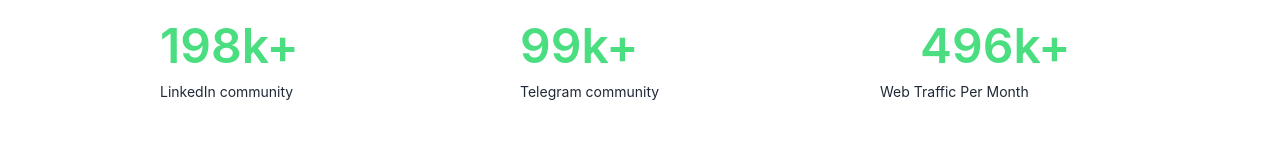
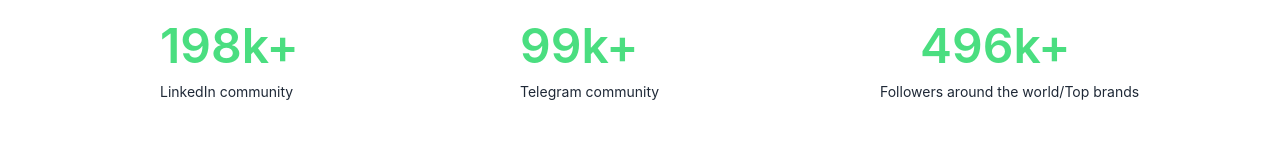
Before and after one commit to patrickiyiakimo/trendy-trove, a React (Create React App) app: page / in a window 1280 px wide. Shown: the part 4503-4663 px from the top of the page. Built offline with nearby package versions, Linux system fonts and the light colour scheme.

Commit message:
Update OnlineCommunity.jsx

```diff
--- a/src/components/OnlineCommunity.jsx
+++ b/src/components/OnlineCommunity.jsx
@@ -51,8 +51,8 @@
               )}
               k+
             </p>
-            <p className=" pr-10 md:pr-10 md:pt-3 text-sm ">
-              Web Traffic Per Month
+            <p className=" md:pr-10 md:pt-3 text-sm ">
+             Followers around <br className="md:hidden"/>the world/Top brands
             </p>
           </div>
         </div>
```
